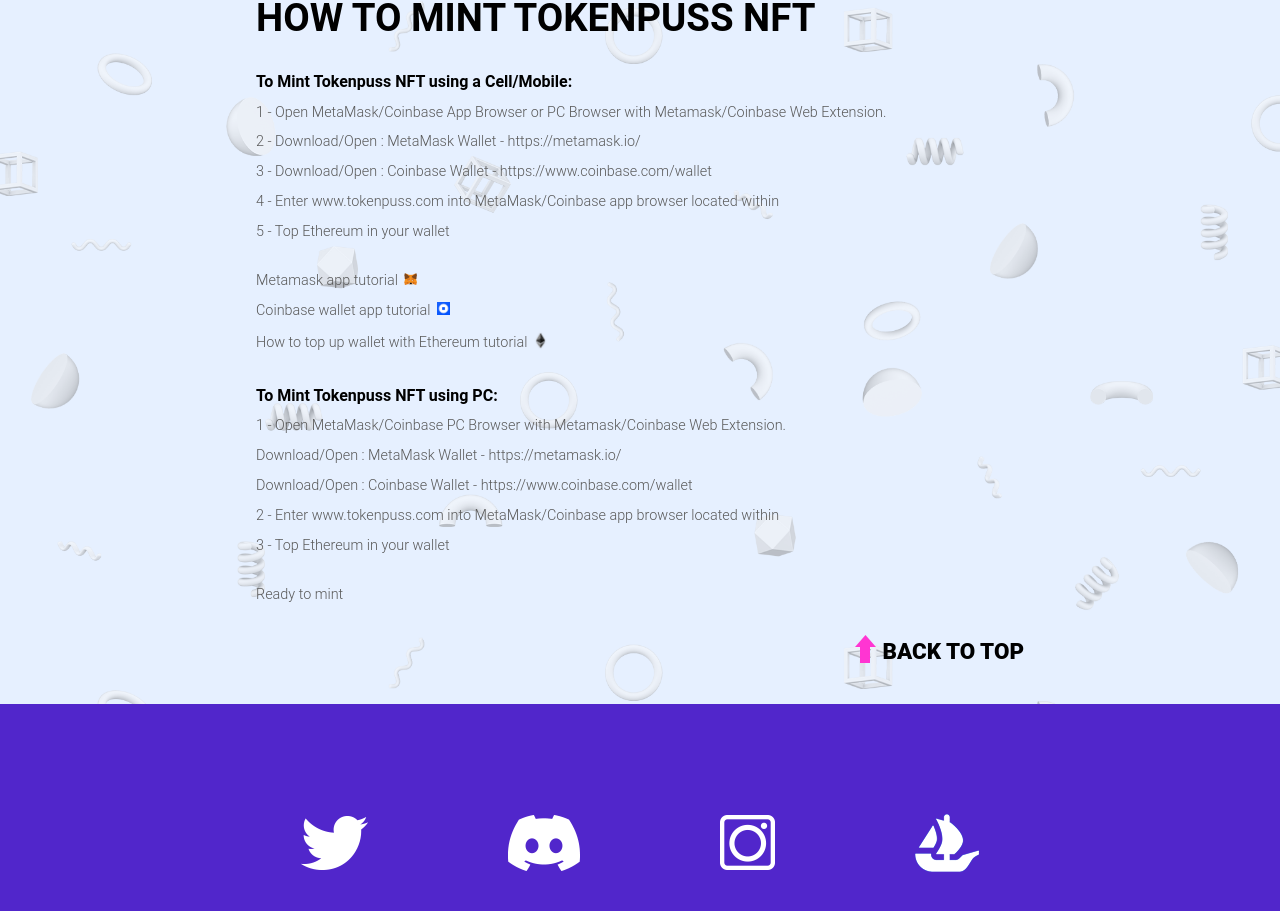
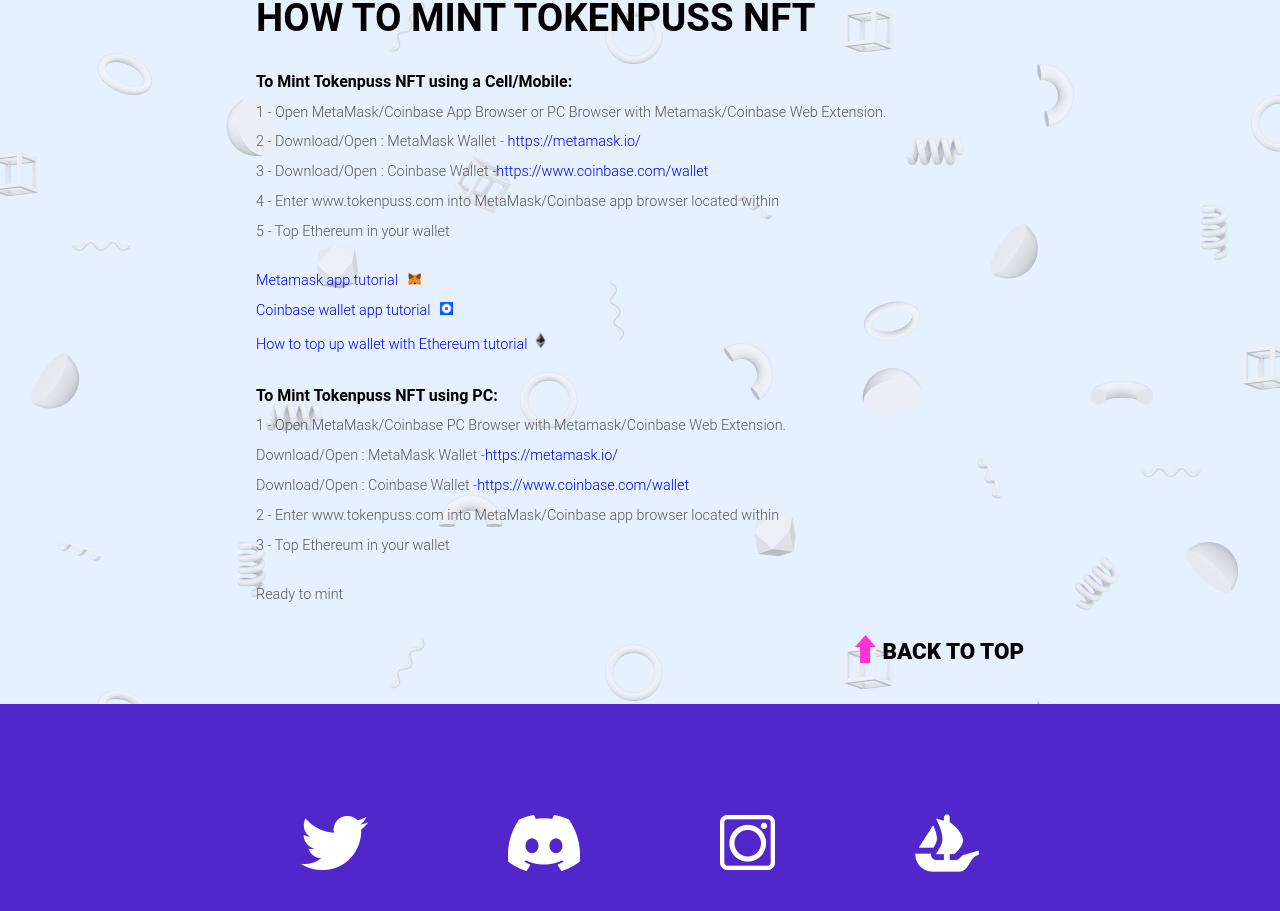
Before and after one commit to SulemanRasheed132446/tokenpuss, a Next.js app: page / in a window 1280 px wide. Shown: the part 5469-6380 px from the top of the page. Built offline with nearby package versions, Linux system fonts and the light colour scheme.

Commit message:
made links clickable

```diff
--- a/pages/index.js
+++ b/pages/index.js
@@ -411,7 +411,7 @@
               <h1>Supported by:</h1>
               <div className="supporters-container">
                 <div className="supporter">
-                  <a href="https://www.instagram.com/lilpump/">
+                  <a href="https://www.instagram.com/lilpump/" target="_blank">
                     <img src="/lilPump.svg" />
                   </a>
                   <div className="supporter-name">
@@ -424,7 +424,10 @@
                   </div>
                 </div>
                 <div className="supporter">
-                  <a href="https://www.instagram.com/michael8easley/">
+                  <a
+                    href="https://www.instagram.com/michael8easley/"
+                    target="_blank"
+                  >
                     <img src="/micheal.svg" />
                   </a>
                   <div className="supporter-name">
@@ -437,7 +440,7 @@
                   </div>
                 </div>
                 <div className="supporter">
-                  <a href="https://www.instagram.com/shadmoss/">
+                  <a href="https://www.instagram.com/shadmoss/" target="_blank">
                     <img src="/bow.svg" />
                   </a>
 
@@ -451,7 +454,10 @@
                   </div>
                 </div>
                 <div className="supporter">
-                  <a href="https://www.instagram.com/chanteljeffries/">
+                  <a
+                    href="https://www.instagram.com/chanteljeffries/"
+                    target="_blank"
+                  >
                     <img src="/charlie.svg" />
                   </a>
                   <div className="supporter-name">
@@ -474,20 +480,35 @@
                   <h2>NYC Times Square</h2>
                 </div>
                 <div className="news">
-                  <a href="https://cointelegraph.com/news/project-builds-nft-ecosystem-and-game-to-raise-awareness-of-platypus-extinction">
+                  <a
+                    href="https://cointelegraph.com/news/project-builds-nft-ecosystem-and-game-to-raise-awareness-of-platypus-extinction"
+                    target="_blank"
+                  >
                     <img src="/CoinTelegraph.svg" />
                   </a>
 
-                  <a href="https://www.globestats.com/tokenpuss-the-most-anticipated-public-sale-approaches/">
+                  <a
+                    href="https://www.globestats.com/tokenpuss-the-most-anticipated-public-sale-approaches/"
+                    target="_blank"
+                  >
                     <img src="/GS.svg" />
                   </a>
-                  <a href="https://www.openthenews.com/tokenpuss-the-next-biggest-nft-launch-to-end-the-year/">
+                  <a
+                    href="https://www.openthenews.com/tokenpuss-the-next-biggest-nft-launch-to-end-the-year/"
+                    target="_blank"
+                  >
                     <img src="/OpenNews.svg" />
                   </a>
-                  <a href="https://www.ustimesnow.com/tokenpuss-the-nft-project-making-a-massive-difference-to-the-real-world/">
+                  <a
+                    href="https://www.ustimesnow.com/tokenpuss-the-nft-project-making-a-massive-difference-to-the-real-world/"
+                    target="_blank"
+                  >
                     <img src="/Times Now.svg" />
                   </a>
-                  <a href="https://ventsmagazine.com/2021/12/09/tokenpuss-an-nft-collection-with-a-sacred-mission/">
+                  <a
+                    href="https://ventsmagazine.com/2021/12/09/tokenpuss-an-nft-collection-with-a-sacred-mission/"
+                    target="_blank"
+                  >
                     <img src="/Vents.svg" />
                   </a>
                 </div>
@@ -651,11 +672,16 @@
             Metamask/Coinbase Web Extension.
           </p>
           <p className="mint-point">
-            2 - Download/Open : MetaMask Wallet - https://metamask.io/
+            2 - Download/Open : MetaMask Wallet -{" "}
+            <a href="https://metamask.io/" target="_blank">
+              https://metamask.io/
+            </a>
           </p>
           <p className="mint-point">
             3 - Download/Open : Coinbase Wallet -
-            https://www.coinbase.com/wallet
+            <a href="https://www.coinbase.com/wallet" target="_blank">
+              https://www.coinbase.com/wallet
+            </a>
           </p>
           <p className="mint-point">
             4 - Enter www.tokenpuss.com into MetaMask/Coinbase app browser
@@ -664,20 +690,20 @@
           <p className="mint-point">5 - Top Ethereum in your wallet</p>
           <div className="tutorial-section">
             <p className="mint-point">
-              <span>Metamask app tutorial</span>{" "}
-              <a href="https://youtu.be/isdvpVZYFqs">
+              <a href="https://youtu.be/isdvpVZYFqs" target="_blank">
+                <span>Metamask app tutorial</span>{" "}
                 <img src="/Metamask Logo.png" />
               </a>
             </p>
             <p className="mint-point">
-              <span>Coinbase wallet app tutorial </span>
-              <a href="https://youtu.be/TiOI4hh01iw">
+              <a href="https://youtu.be/TiOI4hh01iw" target="_blank">
+                <span>Coinbase wallet app tutorial </span>
                 <img src="/coinbase.jpeg" />
               </a>
             </p>
             <p className="mint-point">
-              <span>How to top up wallet with Ethereum tutorial</span>
-              <a href="https://youtu.be/FMTYAMPQzSk">
+              <a href="https://youtu.be/FMTYAMPQzSk" target="_blank">
+                <span>How to top up wallet with Ethereum tutorial</span>
                 <img alt="eth-small" src={"/eth-small.png"} />
               </a>
             </p>
@@ -688,10 +714,16 @@
             Extension.
           </p>
           <p className="mint-point">
-            Download/Open : MetaMask Wallet - https://metamask.io/
+            Download/Open : MetaMask Wallet -
+            <a href="https://metamask.io/" target="_blank">
+              https://metamask.io/
+            </a>
           </p>
           <p className="mint-point">
-            Download/Open : Coinbase Wallet - https://www.coinbase.com/wallet
+            Download/Open : Coinbase Wallet -
+            <a href="https://www.coinbase.com/wallet" target="_blank">
+              https://www.coinbase.com/wallet
+            </a>
           </p>
           <p className="mint-point">
             2 - Enter www.tokenpuss.com into MetaMask/Coinbase app browser
```
